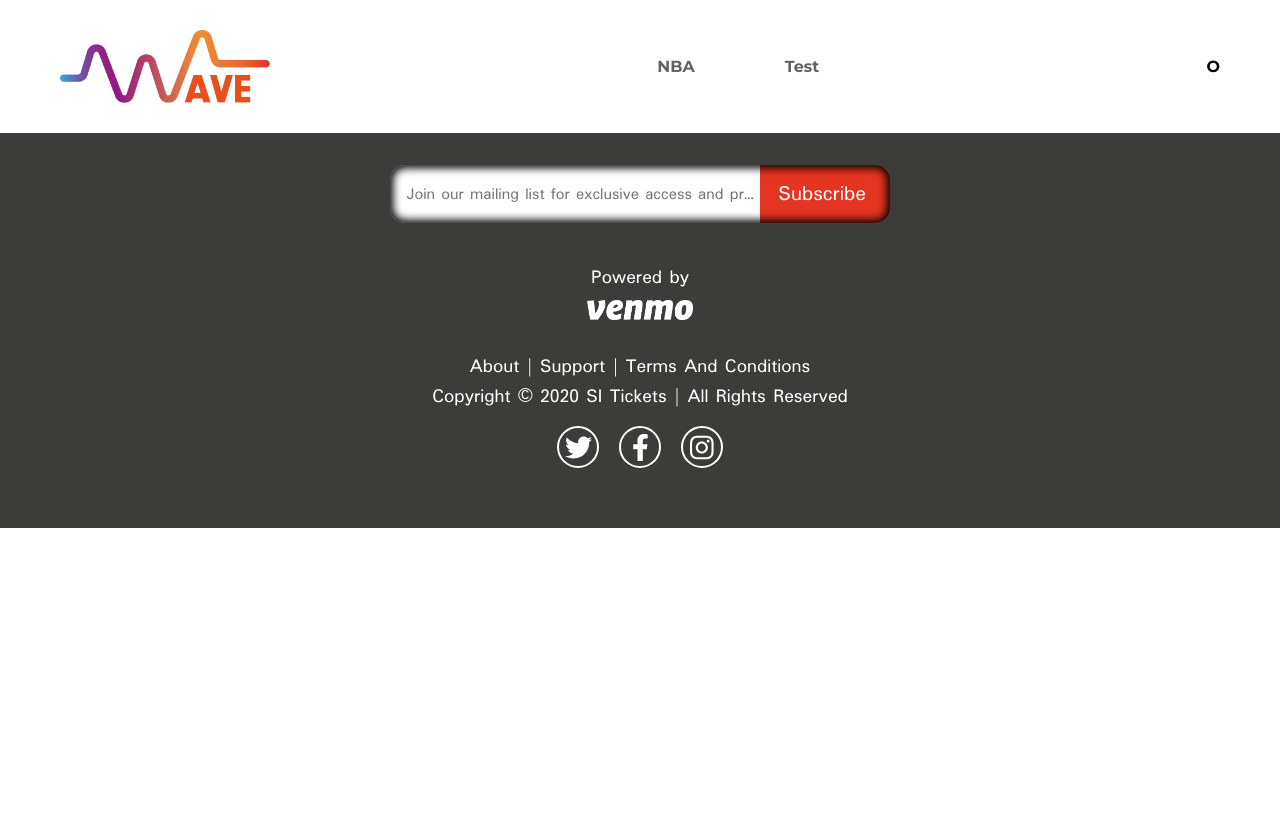
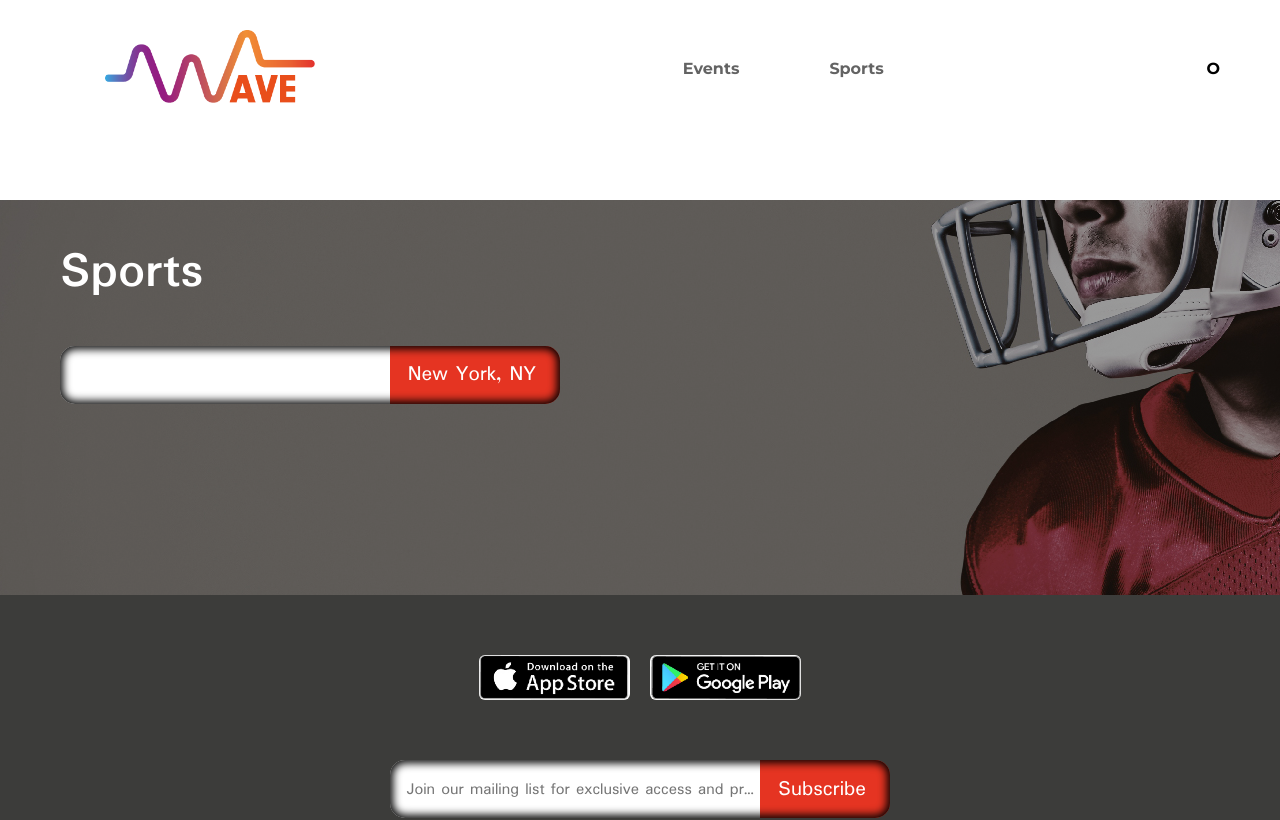
Before and after one commit to BlakeWeissman/wave-lunatix, a React (Create React App) app: page /sports in a window 1280 px wide. Shown: the top 820 px of the page. Built offline with nearby package versions, Linux system fonts and the light colour scheme; a web font is replaced by a local one.

Commit message:
Setup links/routes for all present buttons.

```diff
--- a/src/App.scss
+++ b/src/App.scss
@@ -124,6 +124,7 @@ footer {
       width: $width-height;
       height: $width-height;
       margin: 0 10px;
+      color: #ffffff;
       * {
         margin: auto;
       }
--- a/src/App.tsx
+++ b/src/App.tsx
@@ -12,13 +12,15 @@ function App() {
   return (
     <BrowserRouter>
       <div id="navbar">
+        <Link to="">
           <img src={require('./assets/logo.png')} />
+        </Link>
         <div>
-          <NavLink to="/nba">
-            NBA
+          <NavLink to="">
+            Events
           </NavLink>
-          <NavLink to="/test">
-            Test
+          <NavLink to="/sports">
+            Sports
           </NavLink>
         </div>
         <div>
@@ -68,14 +70,16 @@ function App() {
           </div>
           <div id="video-container">
             <img src={require('./assets/video.png')} />
+            <Link to="/subscribe">
               <button>
                 Learn More
               </button>
+            </Link>
           </div>
         </Route>
 
-        <Route path="/nba">
-          <Hero title="NBA" imgFilename="sports.jpg" />
+        <Route path="/sports">
+          <Hero title="Sports" imgFilename="sports.jpg" />
 
         </Route>
 
@@ -104,9 +108,11 @@ function App() {
                     I Agree to the Terms of Use and Privacy Policy
                   </label>
                 </span>
+                <Link to="">
                   <button>
                     Sign Up
                   </button>
+                </Link>
               </div>
             </div>
           </div>
@@ -118,29 +124,47 @@ function App() {
       </Switch>
       <footer>
         <div id="apps">
+          <a
+            href="https://www.apple.com/app-store/"
+            target="_blank">
             <img src={require('./assets/apple.jpg')} />
+          </a>
+          <a
+            href="https://play.google.com/store"
+            target="_blank">
             <img src={require('./assets/google.jpg')} />
+          </a>
         </div>
         <LargeInput
           placeholder="Join our mailing list for exclusive access and promotions"
-          buttonText="Subscribe" />
+          addonText="Subscribe" />
         <div id="venmo">
           <p>
             Powered by
           </p>
+          <a
+            href="https://venmo.com/"
+            target="_blank">
             <img src={require('./assets/venmo.png')} />
+          </a>
         </div>
         <p>
           About | Support | Terms And Conditions <br /> Copyright &#169; 2020 SI Tickets | All Rights Reserved
         </p>
         <div id="social">
-          <a>
+          <a
+            href="https://twitter.com/"
+            target="_blank">
             <FontAwesomeIcon icon={faTwitter} />
           </a>
-          <a>
+          <a
+            href="https://facebook.com/"
+            target="_blank">
             <FontAwesomeIcon icon={faFacebookF} />
           </a>
-          <a>
+          <a
+            href="https://instagram.com"
+            target="_blank">
             <FontAwesomeIcon icon={faInstagram} />
           </a>
         </div>
--- a/src/components/Hero/Hero.tsx
+++ b/src/components/Hero/Hero.tsx
@@ -14,7 +14,9 @@ export class Hero extends Component<{
         <h1>
           {this.props.title}
         </h1>
-        <LargeInput buttonText="New York, NY" />
+        <LargeInput
+          addonText="New York, NY"
+          disableHyperlink />
       </div>
     );
   }
--- a/src/components/LargeInput/LargeInput.tsx
+++ b/src/components/LargeInput/LargeInput.tsx
@@ -4,16 +4,25 @@ import {Link} from "react-router-dom";
 
 export class LargeInput extends Component<{
   placeholder?: string,
-  buttonText: string
+  addonText: string
+  disableHyperlink?: boolean
 }> {
   render() {
     return (
       <div className="largeInput">
         <div></div>
-          <input placeholder={this.props.placeholder} />
+        <input placeholder={this.props.placeholder} />
+        {
+          this.props.disableHyperlink
+          ?
+          <a>
+            {this.props.addonText}
+          </a>
+          :
           <Link to="/subscribe">
-            {this.props.buttonText}
+            {this.props.addonText}
           </Link>
+        }
       </div>
     );
   }
--- a/src/index.scss
+++ b/src/index.scss
@@ -66,5 +66,6 @@ button {
   padding: 9px 19px;
   font-size: 17px;
   outline: none;
+  cursor: pointer;
   @include box-shadow((0px 0px 4px 2px #ffffff, 2px 2px 6px 1px #000000));
 }
```
Lines whose indentation alone changed are shown as unchanged.
